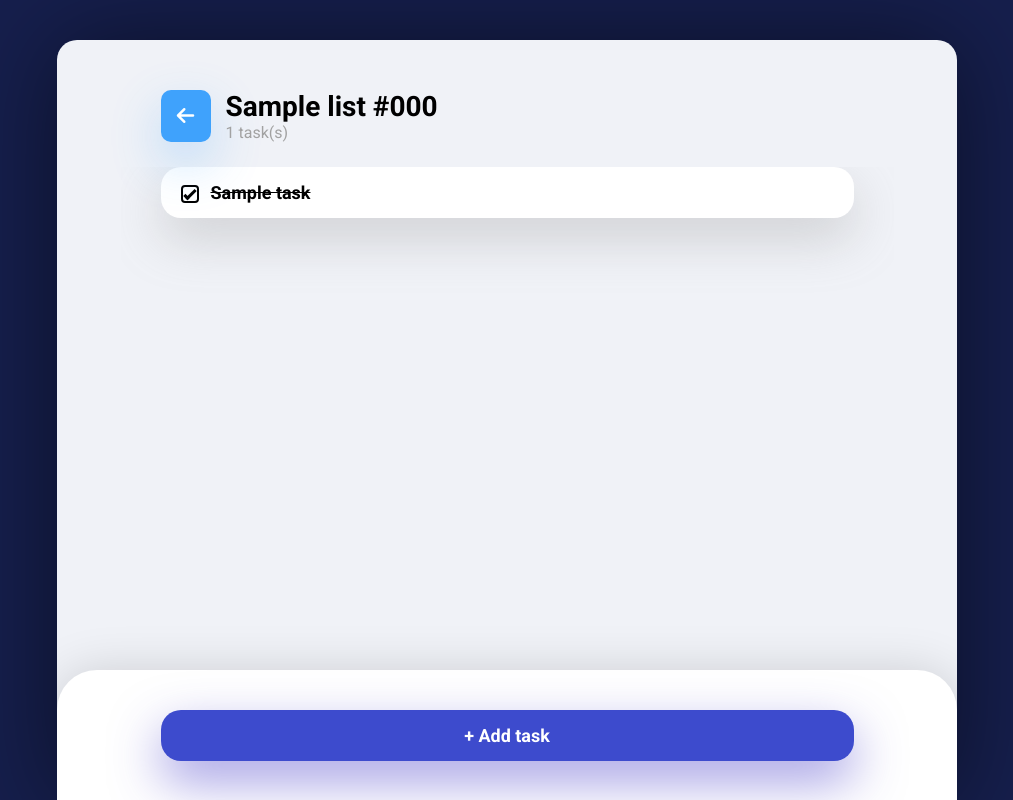
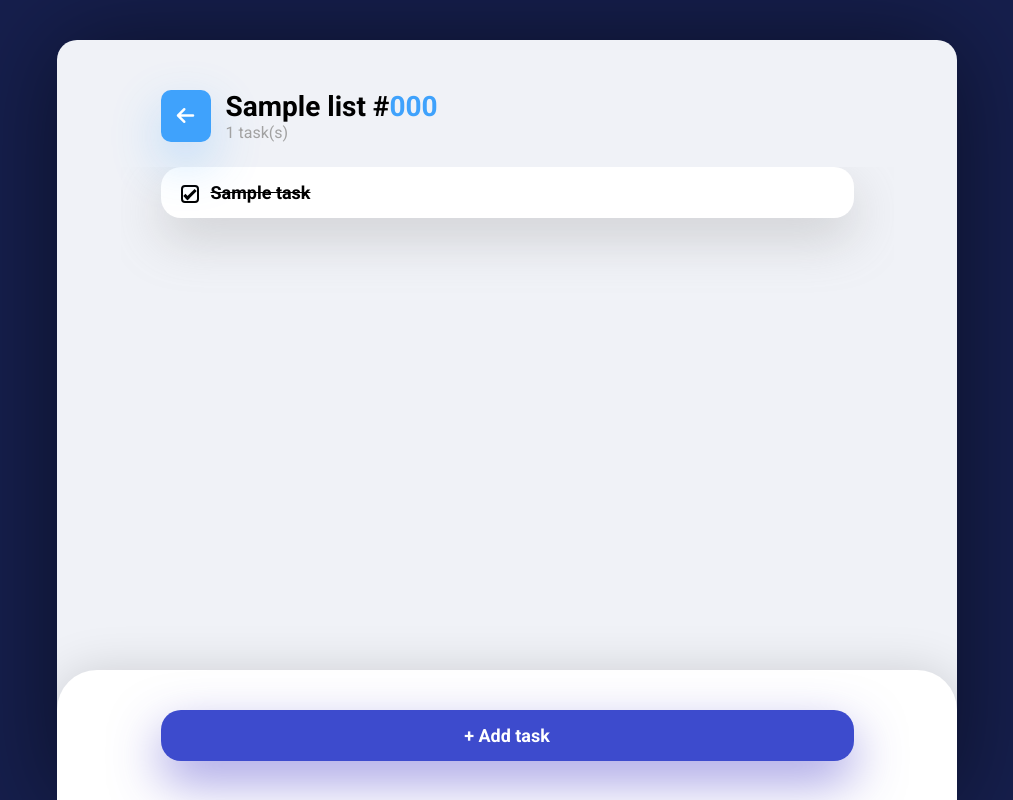
Before and after one commit to gstark0/todo_inc_web, a Django app: template todo_inc/apps/lists/templates/list.html in a window 1280 px wide. Shown: the whole page, without its empty margins (133-1146 px from the left). Run offline with Django 3.2, Linux system fonts and the light colour scheme; the template is opened without the code that fills it: values that come from a table or form of the project are taken from there, others are empty; tables that the repository leaves empty hold one stand-in row (values such as "Sample post"); parts of the project's set-up code (start-up, migrations or seed data) failed here and were passed over; some libraries are stand-ins or nearby versions.

Commit message:
Add color to list's code

```diff
--- a/todo_inc/apps/lists/static/style.css
+++ b/todo_inc/apps/lists/static/style.css
@@ -193,6 +193,10 @@ h2 {
 }
 
 /* -------- TASKS -------- */
+#list-code {
+	color: #3FA2FC;
+}
+
 #back-button {
 	align-items: center;
 	justify-content: center;
--- a/todo_inc/apps/lists/templates/list.html
+++ b/todo_inc/apps/lists/templates/list.html
@@ -16,7 +16,7 @@
 					<i class="fas fa-arrow-left"></i>
 				</a>
 				<div id="title-text-container">
-					<h1>{{ list.name }} #{{ list.code }}</h1>
+					<h1>{{ list.name }} #<span id="list-code">{{ list.code }}</span></h1>
 					<h2>{{ tasks|length }} task(s)</h2>
 				</div>
 			</div>
```
